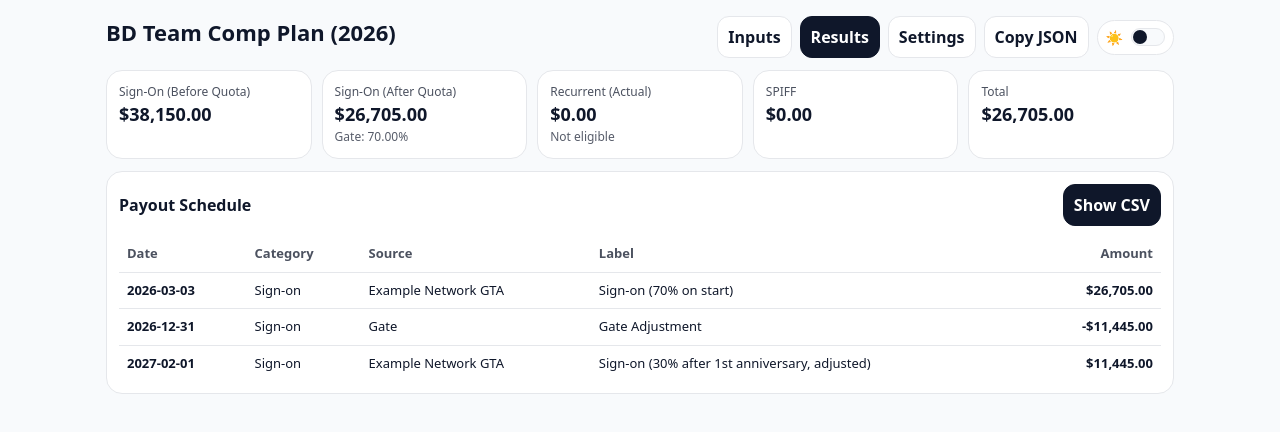
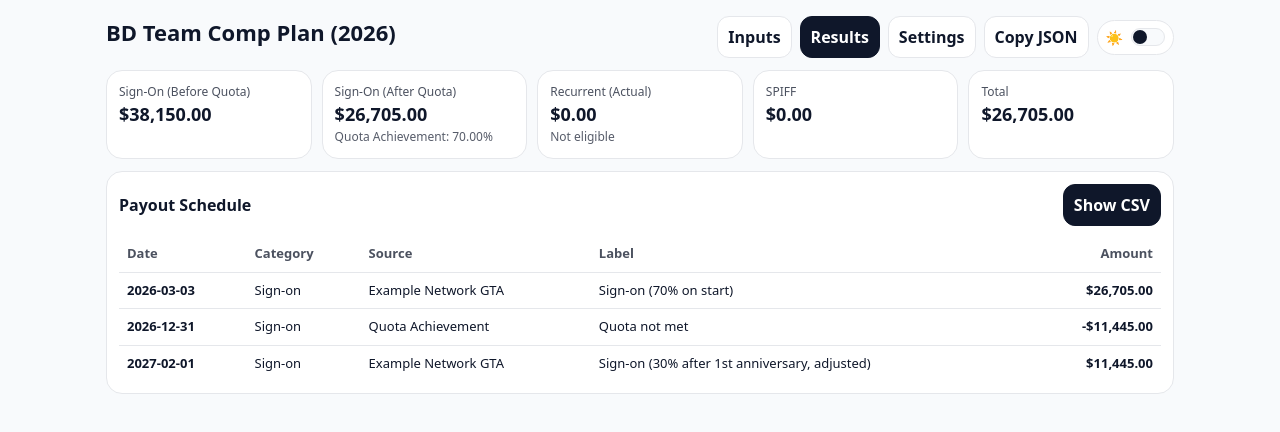
Before and after one commit to ecandamo/BD-Comp-Plan-Calculator, a React (Vite) app: page / in a window 1280 px wide. Both pictures are taken after a click on the button "Results". Shown: the top 432 px of the page. Built offline with nearby package versions, Linux system fonts and the light colour scheme; the HTML template or start-up script is replaced by a standard one.

Commit message:
Group quota inputs and update labels

```diff
--- a/src/App.tsx
+++ b/src/App.tsx
@@ -640,7 +640,10 @@ function AppInner() {
       for (const x of computeContractTiming(cfg, r, r.rank, n(r.sign))) ev.push({ date: x.date, amount: x.amount, label: x.label, category: "Sign-on", source: r.name });
     }
     const adj = after - pre;
-    if (n(adj) !== 0) ev.push({ date: `${s.planYear}-12-31`, amount: adj, label: "Gate Adjustment", category: "Sign-on", source: "Gate" });
+    if (n(adj) !== 0) {
+      const adjLabel = adj < 0 ? "Quota not met" : "Quota Exceded";
+      ev.push({ date: `${s.planYear}-12-31`, amount: adj, label: adjLabel, category: "Sign-on", source: "Quota Achievement" });
+    }
     return { rows, pre, after, ev };
   }, [cRank, cfg, quota.factor, s.planYear]);
 
@@ -1208,7 +1211,7 @@ function AppInner() {
               <div style={S.box}>
                 <div style={{ fontSize: 12, opacity: 0.75 }}>Sign-On (After Quota)</div>
                 <div style={{ fontSize: 18, fontWeight: 900 }}>{money(totals.after)}</div>
-                <div style={{ fontSize: 12, opacity: 0.7 }}>Gate: {pct(quota.factor)}</div>
+                <div style={{ fontSize: 12, opacity: 0.7 }}>Quota Achievement: {pct(quota.factor)}</div>
               </div>
               <div style={S.box}>
                 <div style={{ fontSize: 12, opacity: 0.75 }}>Recurrent (Actual)</div>
```
